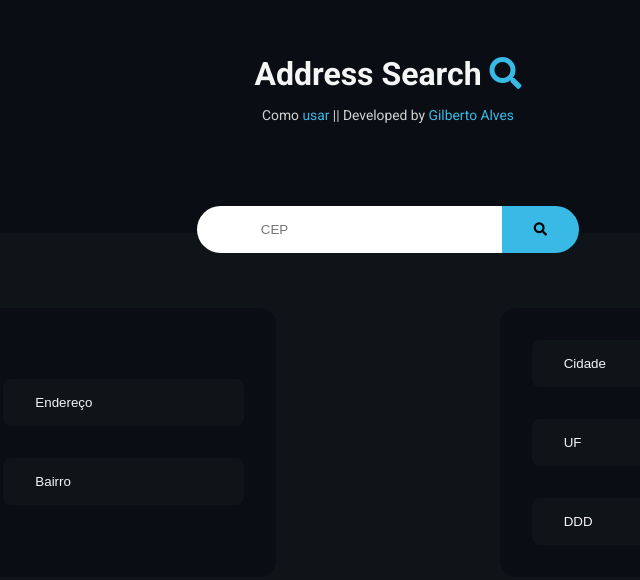
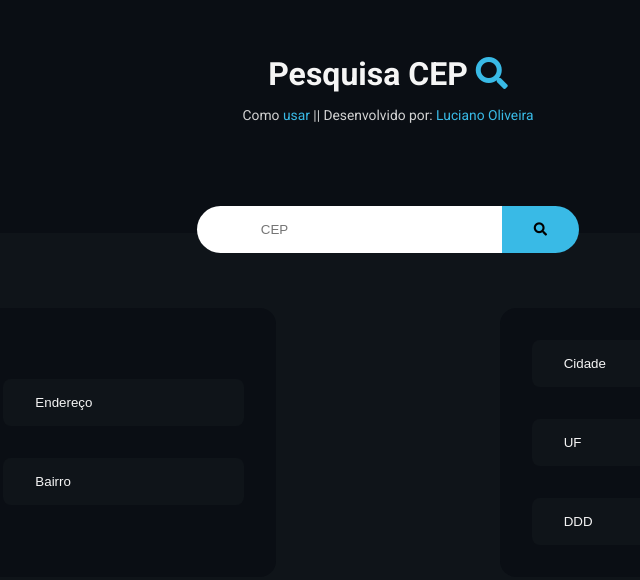
Before and after one commit to lucianodeveloper/Pesquisa-CEP, a plain HTML site: page index.html in a window 1280 px wide. Shown: the whole page, without its empty margins (252-892 px from the left). Drawn offline with Linux system fonts and the light colour scheme.

Commit message:
Update index.html

```diff
--- a/index.html
+++ b/index.html
@@ -15,20 +15,20 @@
 
 	<link rel="stylesheet" href="src/styles/styles.css">
 
-	<title>Address Search</title>
+	<title>Pesquisa CEP</title>
 </head>
 <body>
 
 	<main>
 		<section>
 			<h1>
-				Address Search
+				Pesquisa CEP
 				<i class="fas fa-search"></i>
 				<p>
-					Como <a target="blank_" href="https://github.com/GilbertoASJ/Address-search">usar</a> ||
-					Developed by
-					<a target="blank_" href="https://linktr.ee/GilbertoASJ">
-						Gilberto Alves
+					Como <a target="blank_" href="https://github.com/lucianodeveloper/Pesquisa-CEP">usar</a> ||
+					Desenvolvido por:
+					<a target="blank_" href="https://lucianodeveloper.vercel.app/">
+						Luciano Oliveira
 					</a>
 				</p>
 			</h1>
```
